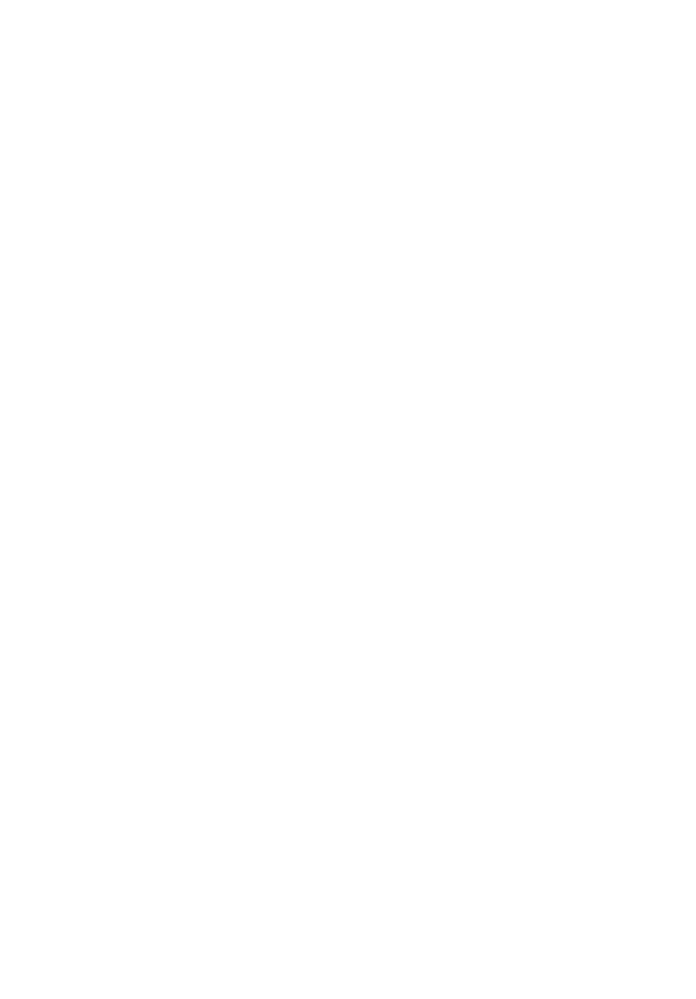
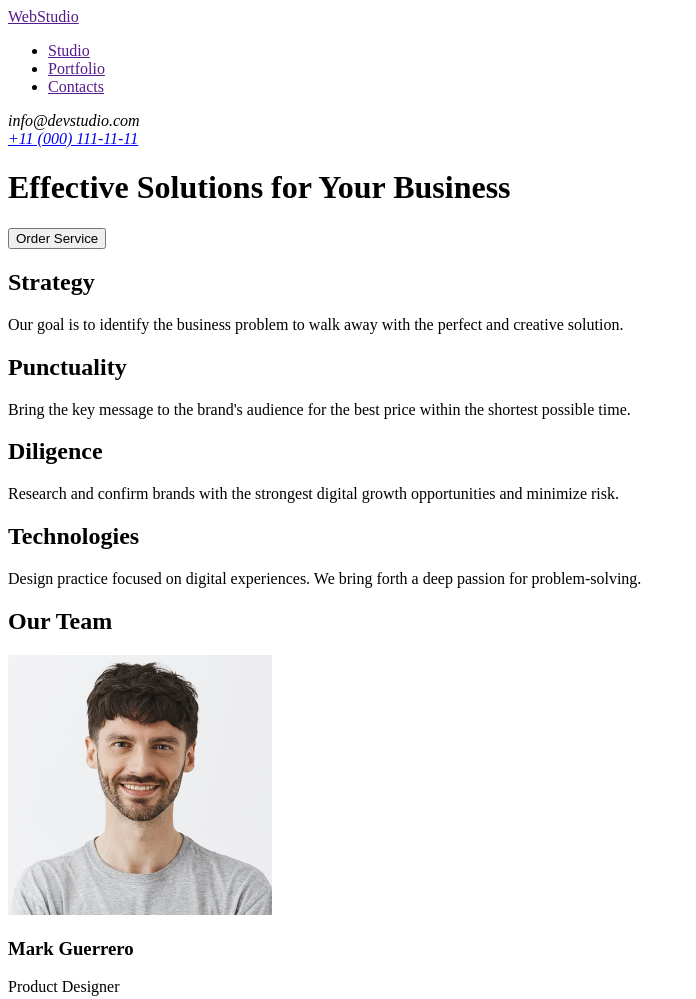
Before and after one commit to Denis-Atamanchuk/goit-markup-hw-02, a plain HTML site: page index.html in a window 1280 px wide. Shown: the top 999 px of the page, without its empty margins (0-696 px from the left). Before the commit the page ends 800 px from the top, so only its background shows below. Drawn offline with Linux system fonts and the light colour scheme.

Commit message:
update index.html

```diff
--- a/index.html
+++ b/index.html
@@ -6,8 +6,65 @@
     <title>Document</title>
   </head>
   <body>
-    <header></header>
-    <main></main>
-    <footer></footer>
+    <header>
+      <a href="">WebStudio</a>
+      <nav>
+        <ul>
+          <li><a href="">Studio</a></li>
+          <li><a href="">Portfolio</a></li>
+          <li><a href="">Contacts</a></li>
+        </ul>
+      </nav>
+      <address>
+        <a hred="mailto:info@devstudio.com">info@devstudio.com</a> <br />
+        <a href="tel:+110001111111">+11 (000) 111-11-11</a>
+      </address>
+      <h1>Effective Solutions for Your Business</h1>
+      <button type="button" style="cursor: pointer">Order Service</button>
+    </header>
+    <main>
+      <section>
+        <h2>Strategy</h2>
+        <p>
+          Our goal is to identify the business problem to walk away with the
+          perfect and creative solution.
+        </p>
+        <h2>Punctuality</h2>
+        <p>
+          Bring the key message to the brand's audience for the best price
+          within the shortest possible time.
+        </p>
+        <h2>Diligence</h2>
+        <p>
+          Research and confirm brands with the strongest digital growth
+          opportunities and minimize risk.
+        </p>
+        <h2>Technologies</h2>
+        <p>
+          Design practice focused on digital experiences. We bring forth a deep
+          passion for problem-solving.
+        </p>
+      </section>
+      <h2>Our Team</h2>
+      <img src="/images/img.jpg" alt="Mark Guerrero" width="264" />
+      <h3>Mark Guerrero</h3>
+      <p>Product Designer</p>
+      <img src="/images/img-1.jpg" alt="Tom Ford" width="264" />
+      <h3>Tom Ford</h3>
+      <p>Frontend Developer</p>
+      <img src="/images/img-2.jpg" alt="Camila Garcia" width="264" />
+      <h3>Camila Garcia</h3>
+      <p>Marketing</p>
+      <img src="/images/img-3.jpg" alt=">Daniel Wilson" width="264" />
+      <h3>Daniel Wilson</h3>
+      <p>UI Designer</p>
+    </main>
+    <footer>
+      <p>WebStudio</p>
+      <p>
+        Increase the flow of customers and sales for your business with digital
+        marketing & growth solutions.
+      </p>
+    </footer>
   </body>
 </html>
```
Also changed, not shown: images/img-1.jpg (added), images/img-2.jpg (added), images/img-3.jpg (added), images/img.jpg (added).
